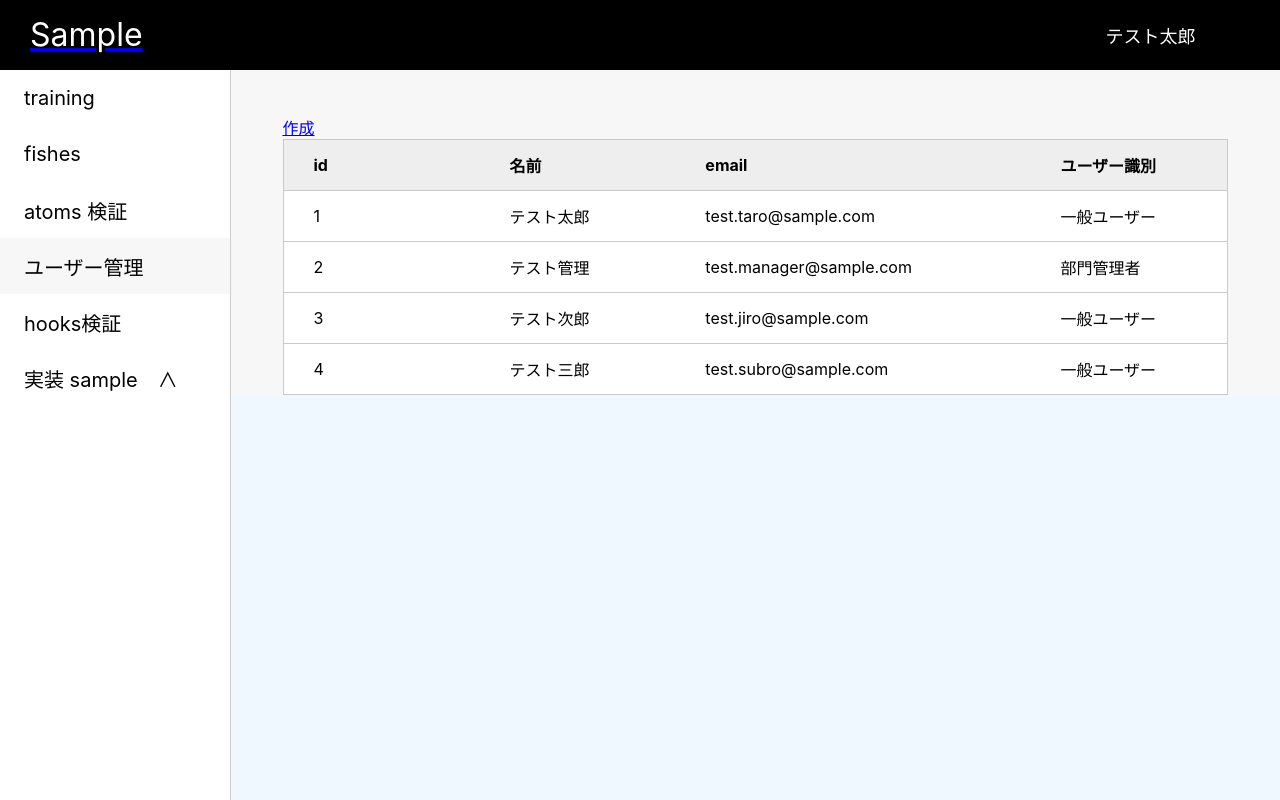
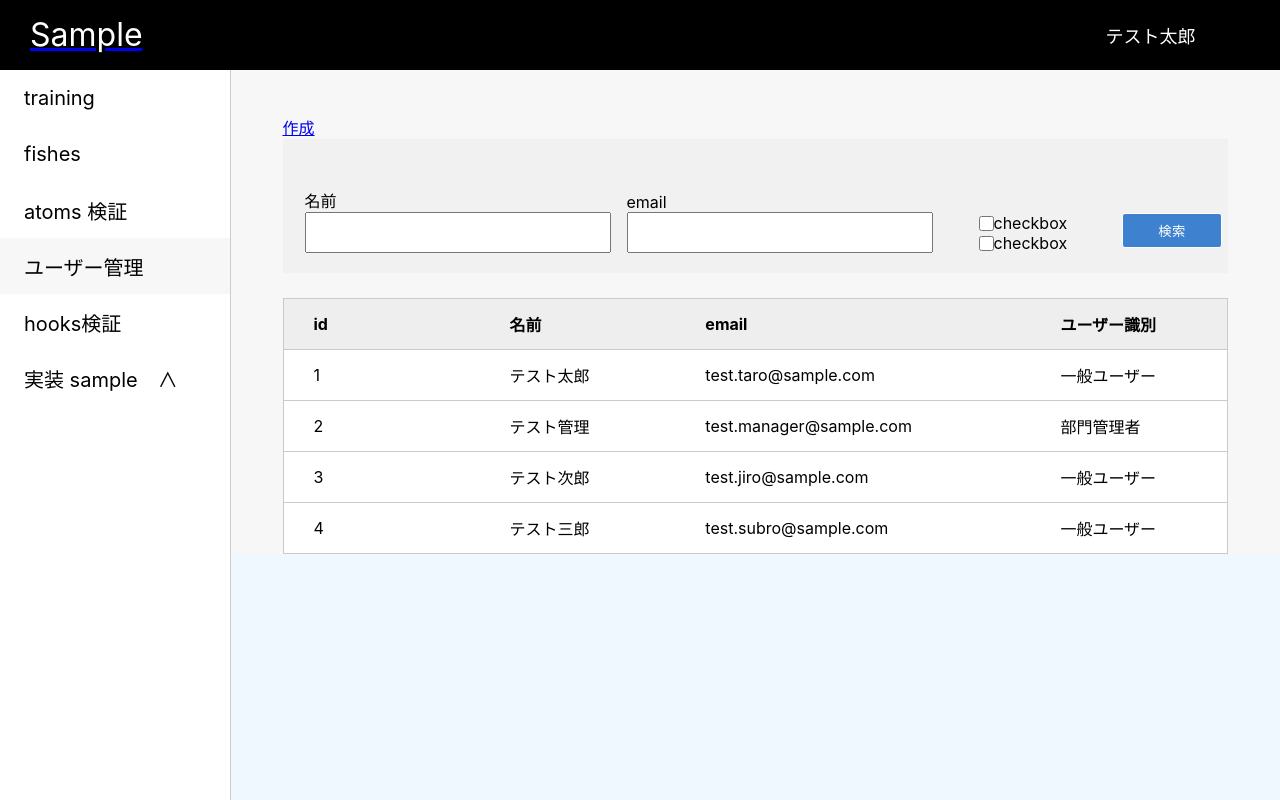
Before and after one commit to Snails8/react-module, a React (Create React App) app in the folder frontend/: page /users in a window 1280 px wide. Built offline with nearby package versions, Linux system fonts and the light colour scheme.

Commit message:
add: get 検索 検証用のform作成

```diff
--- /dev/null
+++ b/frontend/src/components/organisms/UsersSearchForm/UsersSearchForm.module.css
@@ -0,0 +1,34 @@
+.container {
+  display: flex;
+  flex-wrap: wrap;
+  justify-content: left;
+  margin: 30px 0;
+}
+
+/* ----- input ------- */
+.input_container {
+  align-items: flex-end;
+  display: flex;
+}
+
+.input {
+  margin-right: 16px;
+  display:flex;
+  flex-flow: column; /** 縦並びに */
+}
+
+/* ------ checkbox -------- */
+.checkbox_container {
+  margin-left: 30px;
+  margin-top: 25px; /** inputとの調整 */
+}
+
+.checkbox {
+  margin-right: 25px;
+}
+
+/* ------ button -------- */
+.button_container {
+  margin-left: 30px;
+  margin-top: 25px;
+}
--- /dev/null
+++ b/frontend/src/components/organisms/UsersSearchForm/UsersSearchForm.tsx
@@ -0,0 +1,42 @@
+import { memo } from "react";
+import { Button } from "../../atoms/Button/Button";
+import { CheckBox } from "../../atoms/Checkbox/Checkbox";
+import { Input } from "../../atoms/Input/Input";
+import styles from "./UsersSearchForm.module.css";
+
+type UsersSearchFormProps = {
+  inputUserNameHandler: (value: string) => void
+  checkHandler: (checked: boolean) => void
+  handleClick: () => void
+}
+
+export const UsersSearchForm = memo((props: UsersSearchFormProps) => {
+  const { inputUserNameHandler, checkHandler, handleClick } = props;
+
+  return (
+    <div className={styles.container}>
+      <div className={styles.input_container}>
+        <div className={styles.input}>
+          <label>名前</label>
+          <Input id="input" type="text" defaultValue="" width={300} height={35} padding={1} onChangeHandler={inputUserNameHandler} />
+        </div>
+        <div className={styles.input}>
+          <label>email</label>
+          <Input id="input" type="text" defaultValue="" width={300} height={35} padding={1} onChangeHandler={inputUserNameHandler} />
+        </div>
+      </div>
+
+      <div className={styles.checkbox_container}>
+        <div className={styles.checkbox}>
+          <CheckBox id='checkbox' label="checkbox" onChangeHandler={checkHandler} />
+        </div>
+        <div className={styles.checkbox}>
+          <CheckBox id='checkbox' label="checkbox" onChangeHandler={checkHandler} />
+        </div>
+      </div>
+      <div className={styles.button_container}>
+        <Button colorType='primary' label="検索" width={100} height={35} handleClick={handleClick}/>
+      </div>
+    </div>
+  );
+});
--- /dev/null
+++ b/frontend/src/components/templates/UsersTemplate/UsersTemplate.module.css
@@ -0,0 +1,7 @@
+.search_container {
+  background-color: #f1f1f1;
+  height: 115px;
+  margin-bottom: 25px;
+  padding-left: 22px;
+  padding-top: 19px;
+}
--- a/frontend/src/components/templates/UsersTemplate/UsersTemplate.tsx
+++ b/frontend/src/components/templates/UsersTemplate/UsersTemplate.tsx
@@ -1,7 +1,10 @@
+import { useState } from "react";
 import { Link } from "react-router-dom";
 import { User } from "../../../hooks/useUsers";
+import { UsersSearchForm } from "../../organisms/UsersSearchForm/UsersSearchForm";
 import { UsersTable } from "../../organisms/UsersTable/UsersTable";
 import { Layout } from "../_Layout/Layout";
+import styles from "./UsersTemplate.module.css";
 
 type UsersTemplateProps = {
   users: User[]
@@ -10,9 +13,21 @@ type UsersTemplateProps = {
 export const UsersTemplate = (props: UsersTemplateProps) => {
   const users = props.users;
 
+  const [name, setName] = useState('');
+  const inputUserNameHandler = (value: string) => setName(value);
+
+  const handleClick = () => {
+    console.log('test');
+  };
+
+  const checkHandler = (checked: boolean) => console.log(checked);
+
   return (
     <Layout isContainerDesign={true}>
-    <Link to="/users/create">作成</Link>
+      <Link to="/users/create">作成</Link>
+      <div className={styles.search_container}>
+        <UsersSearchForm inputUserNameHandler={inputUserNameHandler} checkHandler={checkHandler} handleClick={handleClick} />
+      </div>
       <UsersTable
         users={users}
       />
```
